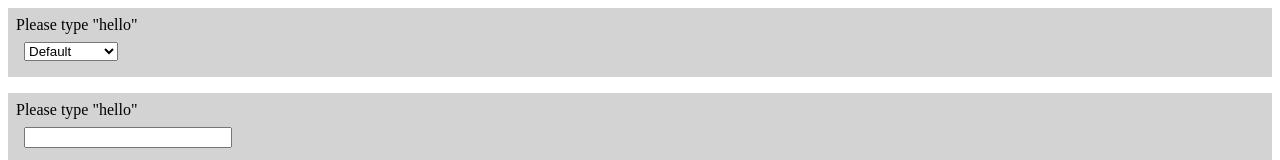
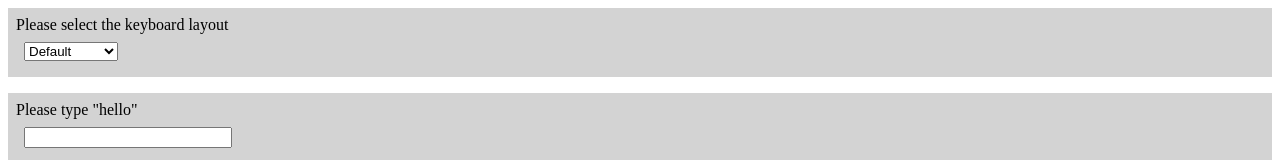
Before and after one commit to brandf/input_research, a website: page index.html in a window 1280 px wide. Shown: the top 160 px of the page. Drawn offline with Linux system fonts and the light colour scheme.

Commit message:
label for options

```diff
--- a/index.html
+++ b/index.html
@@ -40,7 +40,7 @@
 <body>
   <form action="https://docs.google.com/forms/d/e/1FAIpQLSdl3b0JqQPxCO-YV9lQH6gLD0nTOh0kkSoXFHFaCIDakwS8lg/formResponse" target="_self" method="POST" onsubmit="handlesubmit()">
     <div class="question">
-      Please type "hello"
+      Please select the keyboard layout
       <div class="answer">
         <select name="entry.1029536509" required>
           <option>Default</option>
```
